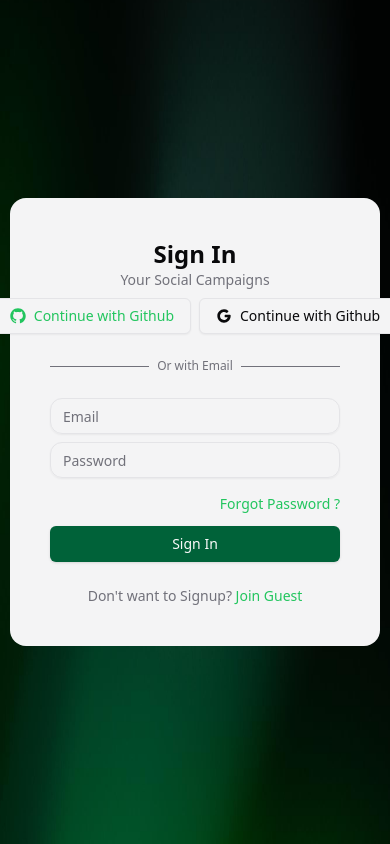
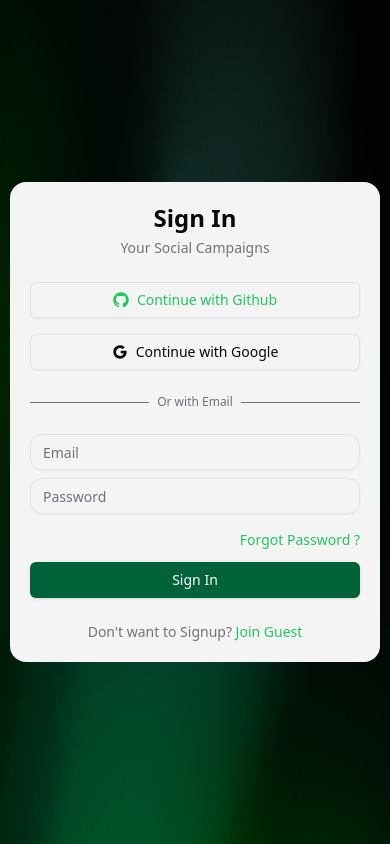
Before and after one commit to busycomputer/app, a Next.js app: page /auth/sign-in in a window 390 px wide. Built offline with nearby package versions, Linux system fonts and the light colour scheme.

Commit message:
feat: replaced buttons and added responsiveness

```diff
--- a/src/app/(auth)/auth/sign-in/auth-flow.tsx
+++ b/src/app/(auth)/auth/sign-in/auth-flow.tsx
@@ -1,16 +1,16 @@
 'use client'
-import { Button, buttonVariants } from '@/components/ui/button'
 import { toast } from 'react-hot-toast'
-import { Input } from '@/components/ui/input'
-import { TUserAuthSchema, userAuthSchema } from '@/lib/validators/loginValidator'
 import { zodResolver } from '@hookform/resolvers/zod'
 import { GitHubLogoIcon } from '@radix-ui/react-icons'
 import { IconBrandGoogleFilled } from '@tabler/icons-react'
 import Link from 'next/link'
 import { SubmitErrorHandler, SubmitHandler, useForm } from 'react-hook-form'
-import { CreateOrLoginEmailUser, loginAsGuest } from '@/app/actions/create-email-user'
 import { useMutation } from '@tanstack/react-query'
 import { Loader2 } from 'lucide-react'
+import { CreateOrLoginEmailUser, loginAsGuest } from '@/app/actions/create-email-user'
+import { TUserAuthSchema, userAuthSchema } from '@/lib/validators/loginValidator'
+import { Input } from '@/components/ui/input'
+import { Button, buttonVariants } from '@/components/ui/button'
 export default function AuthFlow() {
   const {
     register,
@@ -37,18 +37,18 @@ export default function AuthFlow() {
   return (
     <form
       onSubmit={handleSubmit(onSubmit, onError)}
-      className="w-full max-w-md rounded-2xl bg-secondary p-10"
+      className="w-full max-w-md rounded-2xl bg-secondary p-5 md:p-10"
     >
-      <div className="flex flex-col items-center justify-center">
-        <h1 className="text-2xl font-semibold">Sign In</h1>
+      <div className="flex flex-col items-center justify-center pb-4">
+        <h1 className="mb-1 text-2xl font-semibold">Sign In</h1>
         <p className="text-sm font-light text-muted-foreground">Your Social Campaigns</p>
       </div>
       {/* OAuth flow */}
-      <div className="flex items-center justify-center gap-2">
+      <div className="flex flex-col items-center justify-center gap-2 md:flex-row">
         <Link
           href={'/auth/github'}
           className={buttonVariants({
-            className: 'mt-2 h-10 rounded-2xl bg-secondary text-green-500',
+            className: 'mt-2 h-10 w-full rounded-2xl bg-secondary text-green-500 md:w-auto',
             variant: 'outline',
           })}
         >
@@ -56,14 +56,14 @@ export default function AuthFlow() {
           Continue with Github
         </Link>
         <Link
-          href={'/auth/github'}
+          href={'/auth/sign-in'}
           className={buttonVariants({
-            className: 'mt-2 h-10 rounded-2xl bg-secondary',
+            className: 'mt-2 h-10 w-full cursor-not-allowed rounded-2xl bg-secondary md:w-auto',
             variant: 'outline',
           })}
         >
           <IconBrandGoogleFilled />
-          Continue with Github
+          Continue with Google
         </Link>
       </div>
       {/*  */}
@@ -100,7 +100,7 @@ export default function AuthFlow() {
           className="flex items-center justify-center"
         >
           <p className="pt-6 text-sm text-muted-foreground">
-            Don't want to Signup?
+            Don&apos;t want to Signup?
             <span className="text-green-500"> Join Guest</span>
           </p>
         </button>
--- a/src/app/(auth)/auth/sign-in/page.tsx
+++ b/src/app/(auth)/auth/sign-in/page.tsx
@@ -1,9 +1,9 @@
 'use client'
 
+import Image from 'next/image'
 import authBgImage from '@/assets/images/bg-image.png'
 import Logo from '@/assets/images/logo_Image.png'
 import Bounded from '@/components/elements/Bounded'
-import Image from 'next/image'
 import AuthFlow from './auth-flow'
 export default function LoginPage() {
   return (
@@ -12,11 +12,11 @@ export default function LoginPage() {
         <Image src={authBgImage.src} alt="Auth background gradient" fill />
       </div>
       <Bounded className="h-full w-full">
-        <div className="flex h-full w-full items-center justify-between">
-          <div className="max-w-xs">
+        <div className="flex h-full w-full items-center justify-between gap-4">
+          <div className="hidden max-w-[250px] md:block md:max-w-xs">
             <Image src={Logo.src} alt="Auth background gradient" width={1920} height={1080} />
           </div>
-          <div className="flex h-full w-full items-center justify-end">
+          <div className="flex h-full w-full items-center justify-center md:justify-end">
             {/* Auth flow starts here. */}
             <AuthFlow />
           </div>
--- a/src/app/actions/create-email-user.ts
+++ b/src/app/actions/create-email-user.ts
@@ -1,8 +1,8 @@
 'use server'
+import { redirect } from 'next/navigation'
+import { ulid } from 'ulid'
 import { createServerClient } from '@/lib/supabase/server'
 import { TUserAuthSchema, userAuthSchema } from '@/lib/validators/loginValidator'
-import { redirect } from 'next/navigation'
-import { ulid } from 'ulid'
 
 export const CreateOrLoginEmailUser = async (userdata: TUserAuthSchema) => {
   const { data, success, error } = userAuthSchema.safeParse(userdata)
@@ -37,7 +37,7 @@ export const CreateOrLoginEmailUser = async (userdata: TUserAuthSchema) => {
   console.log('[CREATED USER]:', Nuser)
   redirect('/dashboard')
 }
-const GUEST_EMAIL_PREFIX = '@guest.busycomputer.com'
+
 export const loginAsGuest = async () => {
   const client = await createServerClient()
   const { data, error } = await client.auth.signInAnonymously()
--- a/src/app/actions/create-workflow.ts
+++ b/src/app/actions/create-workflow.ts
@@ -1,6 +1,6 @@
 'use server'
+import { AuthError } from '@supabase/supabase-js'
 import { createServerClient } from '@/lib/supabase/server'
-import { AuthError } from '@supabase/supabase-js'
 
 export const createEmptyWorkflow = async () => {
   const supabase = await createServerClient()
--- a/src/app/globals.css
+++ b/src/app/globals.css
@@ -11,6 +11,10 @@
 }
 
 body {
+}
+
+.text-decorder-red {
+  text-decoration-color: red;
 }
 
 @layer utilities {
--- a/src/app/layout.tsx
+++ b/src/app/layout.tsx
@@ -1,10 +1,10 @@
 import React from 'react'
-import { geistSans as sans, geistMono as mono } from 'src/fonts'
 import '@/app/globals.css'
+import { Toaster } from 'react-hot-toast'
 import { cn } from '@/lib/utils'
 import { metadata } from '@/app/metadata'
 import { ThemeProvider } from '@/components/providers/theme-providers'
-import { Toaster } from 'react-hot-toast'
+import { geistSans as sans, geistMono as mono } from 'src/fonts'
 import ReactQueryProvider from '@/components/providers/ReactQueryProvider'
 
 export { metadata }
--- a/src/components/ui/input.tsx
+++ b/src/components/ui/input.tsx
@@ -1,14 +1,13 @@
-import * as React from "react"
+import * as React from 'react'
+import { cn } from '@/lib/utils'
 
-import { cn } from "@/lib/utils"
-
-const Input = React.forwardRef<HTMLInputElement, React.ComponentProps<"input">>(
+const Input = React.forwardRef<HTMLInputElement, React.ComponentProps<'input'>>(
   ({ className, type, ...props }, ref) => {
     return (
       <input
         type={type}
         className={cn(
-          "flex h-9 w-full rounded-md border border-input bg-transparent px-3 py-1 text-base shadow-sm transition-colors file:border-0 file:bg-transparent file:text-sm file:font-medium file:text-foreground placeholder:text-muted-foreground focus-visible:outline-none focus-visible:ring-1 focus-visible:ring-ring disabled:cursor-not-allowed disabled:opacity-50 md:text-sm",
+          'flex h-9 w-full rounded-md border border-input bg-transparent px-3 py-1 text-base shadow-sm transition-colors file:border-0 file:bg-transparent file:text-sm file:font-medium file:text-foreground placeholder:text-muted-foreground focus-visible:outline-none focus-visible:ring-1 focus-visible:ring-ring disabled:cursor-not-allowed disabled:opacity-50 md:text-sm',
           className
         )}
         ref={ref}
@@ -17,6 +16,6 @@ const Input = React.forwardRef<HTMLInputElement, React.ComponentProps<"input">>(
     )
   }
 )
-Input.displayName = "Input"
+Input.displayName = 'Input'
 
 export { Input }
--- a/src/components/workflow-list.tsx
+++ b/src/components/workflow-list.tsx
@@ -3,6 +3,7 @@
 /* eslint-disable @typescript-eslint/no-explicit-any */
 import Link from 'next/link'
 import { EditIcon } from 'lucide-react'
+import { useRouter } from 'next/navigation'
 import { Button } from '@/components/ui/button'
 import {
   Card,
@@ -17,7 +18,6 @@ import { Switch } from '@/components/ui/switch'
 import { toggleWorkflow } from '@/app/actions/toggle-workflow'
 import { useGetUserWorkflows } from '@/hooks/use-get-user-workflows'
 import { createEmptyWorkflow } from '@/app/actions/create-workflow'
-import { useRouter } from 'next/navigation'
 
 export const WorkflowList = () => {
   const userWorkflows = useGetUserWorkflows()
--- a/src/lib/inngest/loaders/load-supabase-workflow.ts
+++ b/src/lib/inngest/loaders/load-supabase-workflow.ts
@@ -14,6 +14,6 @@ export async function loadSupabaseWorkflow(event: Event) {
       .single()
     return (data && data.workflow) as unknown as Workflow
   } catch (e: any) {
-    throw new Error(`Failed to load workflow: ${e.message}`)
+    throw new Error(`Failed to load workflow: ${e?.message}`)
   }
 }
```
Also changed, not shown: src/lib/validators/loginValidator.ts (line endings or trailing spaces).
